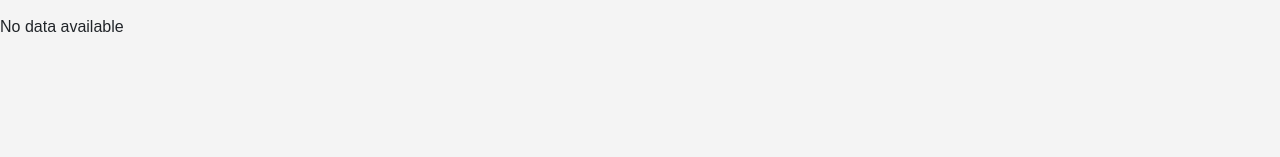
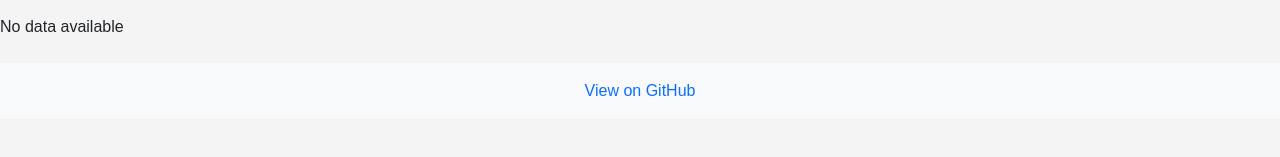
Before and after one commit to Klice/etradecad, a React (Create React App) app: page / in a window 1280 px wide. Shown: the part 143-300 px from the top of the page. Built offline with nearby package versions, Linux system fonts and the light colour scheme.

Commit message:
Add a link to the repo

```diff
--- a/src/App.tsx
+++ b/src/App.tsx
@@ -3,6 +3,7 @@ import CsvUploader from './components/CsvUploader';
 import { parseCsv } from './utils/csvParser';
 import { GainsCalculator, ResultsType } from './utils/GainsCalculator';
 import Results from './components/Results';
+import Footer from './components/Footer';
 
 const App: React.FC = () => {
     const [data, setData] = useState<any[]>([]);
@@ -23,7 +24,9 @@ const App: React.FC = () => {
             <h1>eTrade Gains/Losses USD to CAD coverter</h1>
             <CsvUploader onFileUpload={handleFileUpload} />
             <Results data={data} gains={results?.gains} total={results?.total} />
+            <Footer />
         </div>
+
     );
 };
 
--- /dev/null
+++ b/src/components/Footer.tsx
@@ -0,0 +1,14 @@
+const Footer: React.FC = () => (
+    <footer className="bg-light text-center py-3 mt-4">
+        <a
+            href="https://github.com/Klice/etradecad"
+            target="_blank"
+            rel="noopener noreferrer"
+            className="text-decoration-none"
+        >
+            View on GitHub
+        </a>
+    </footer>
+);
+
+export default Footer;
```
